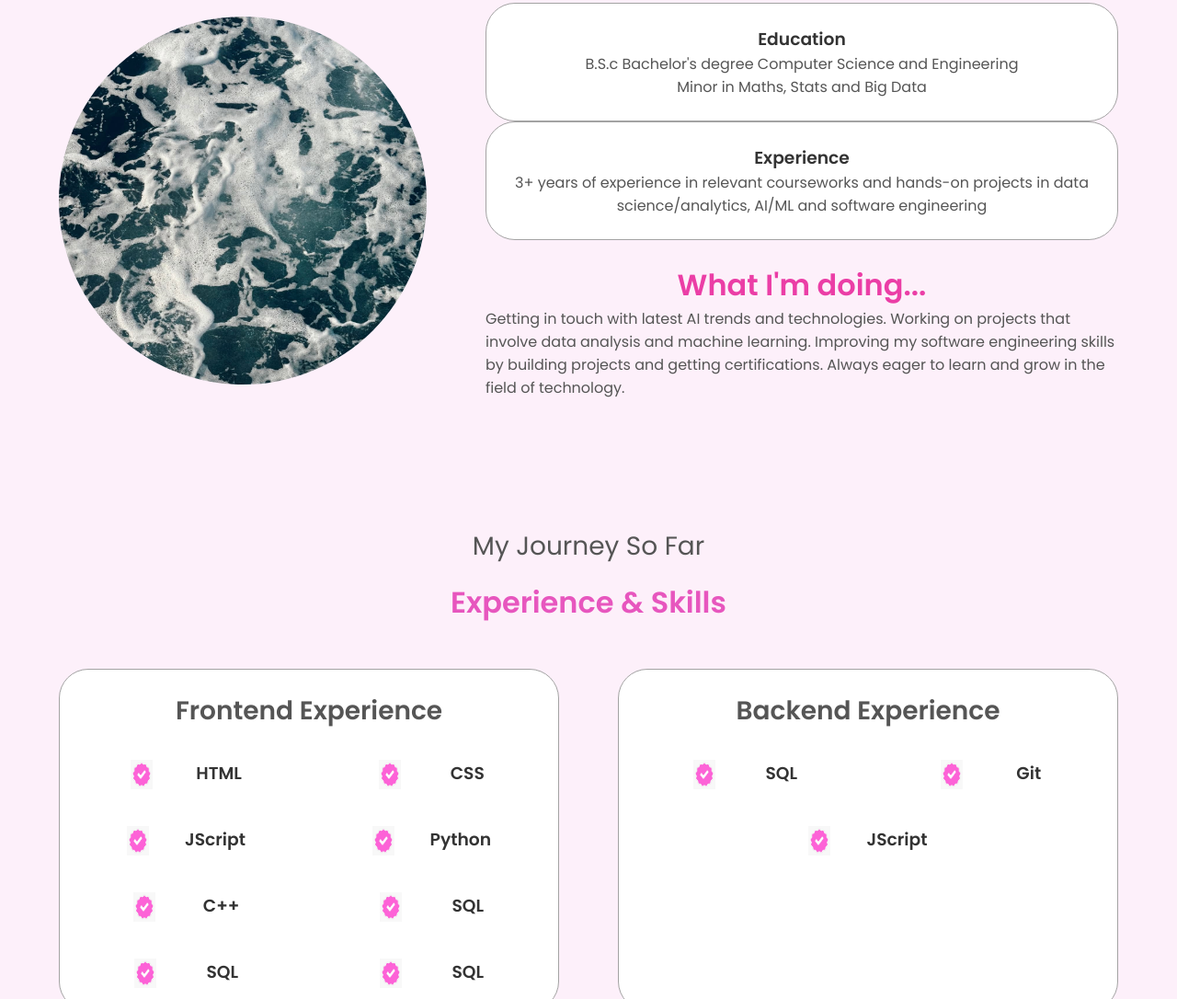
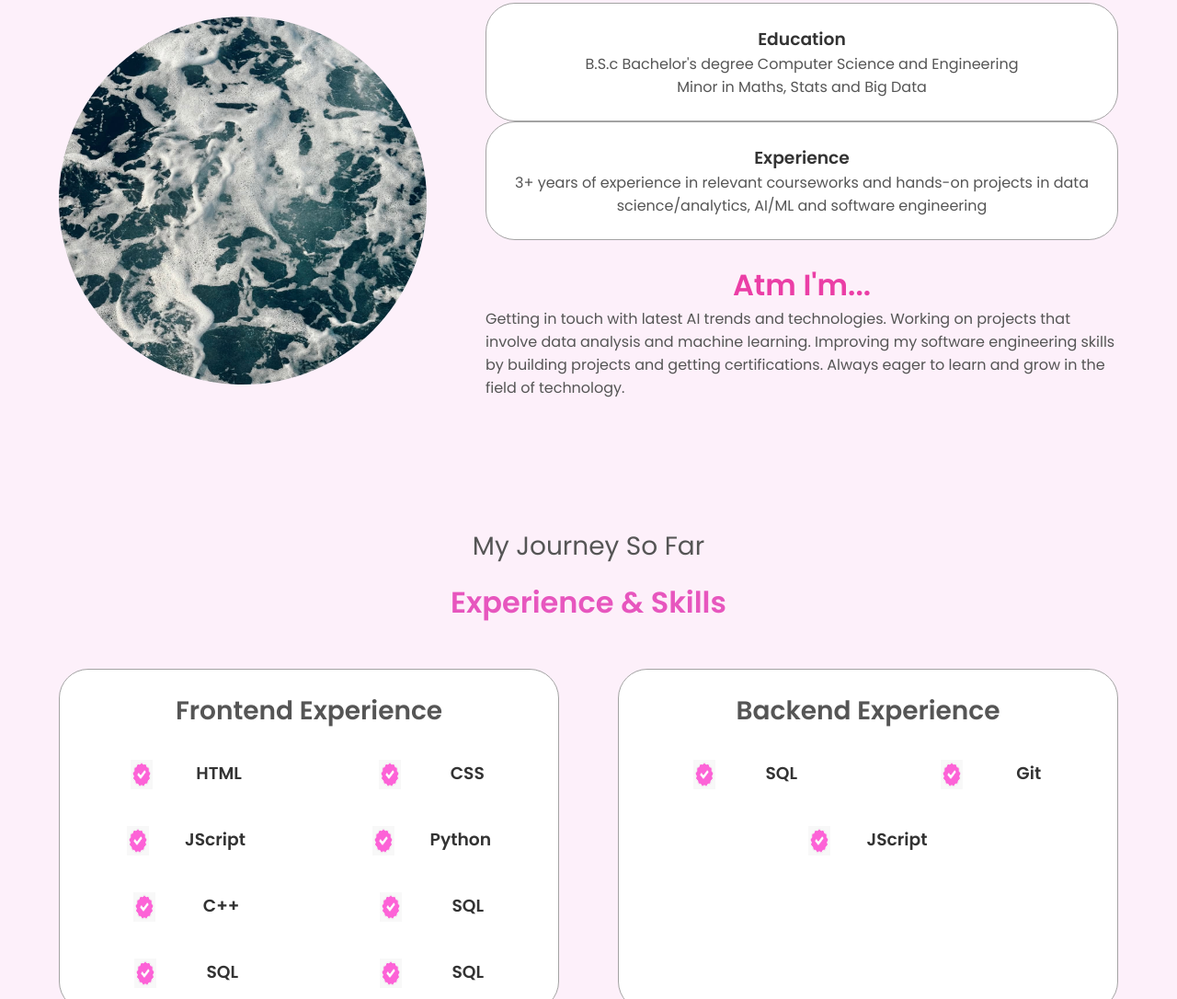
Before and after one commit to 1107-Mary-Ann-Affo/portfolio, a plain HTML site: page index.html in a window 1280 px wide. Shown: the part 1035-2121 px from the top of the page at 92% size. Drawn offline with Linux system fonts and the light colour scheme.

Commit message:
Update heading from 'What I'm doing...' to 'Atm I'm...'

```diff
--- a/index.html
+++ b/index.html
@@ -106,7 +106,7 @@
           </div>
           <div class="text-container">
             <br>
-            <h2>What I'm doing...</h2>
+            <h2>Atm I'm...</h2>
             <p>Getting in touch with latest AI trends and technologies. Working on projects that involve data analysis and machine learning.
                 Improving my software engineering skills by building projects and getting certifications.
                 Always eager to learn and grow in the field of technology.
```
